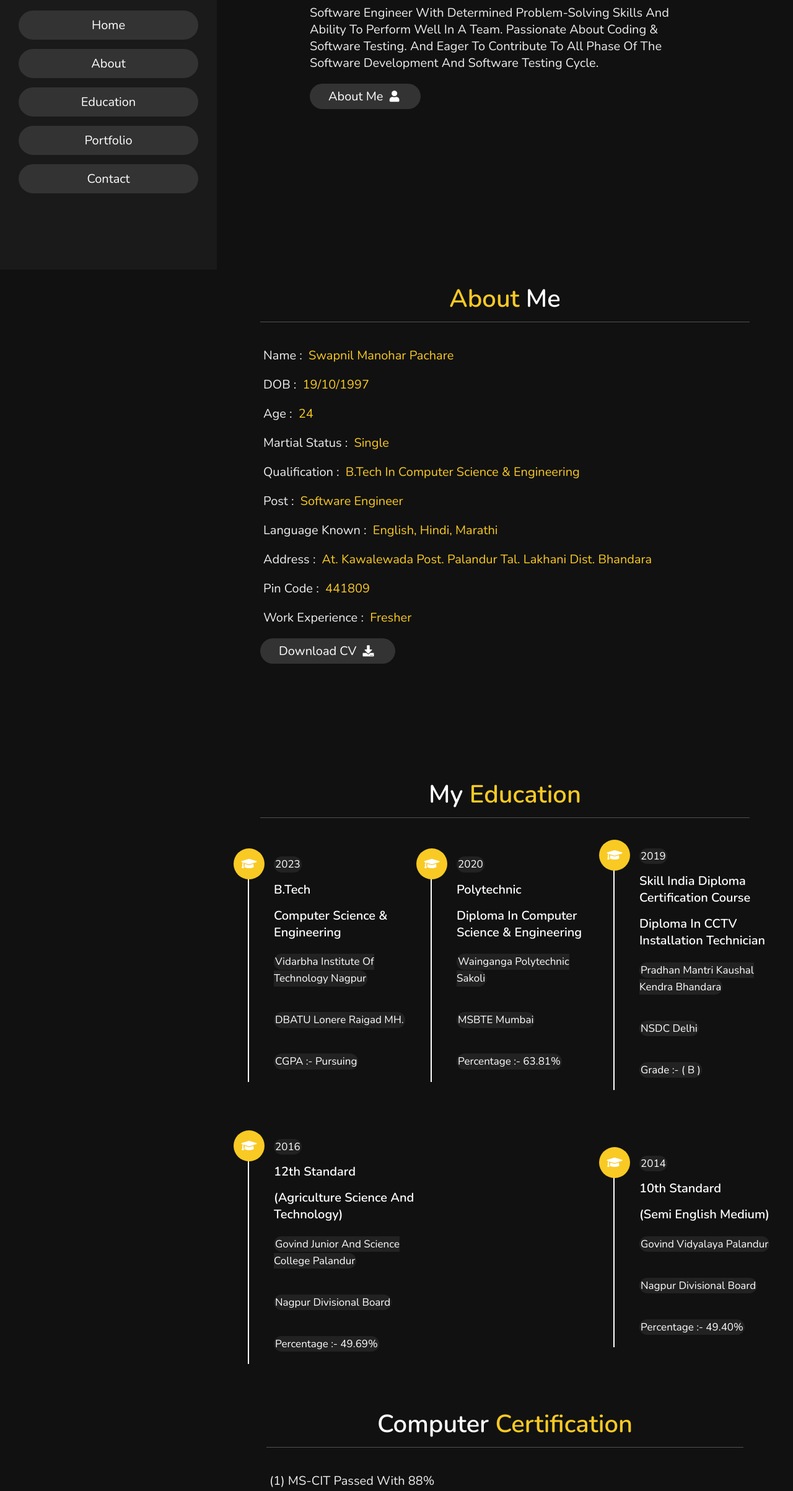
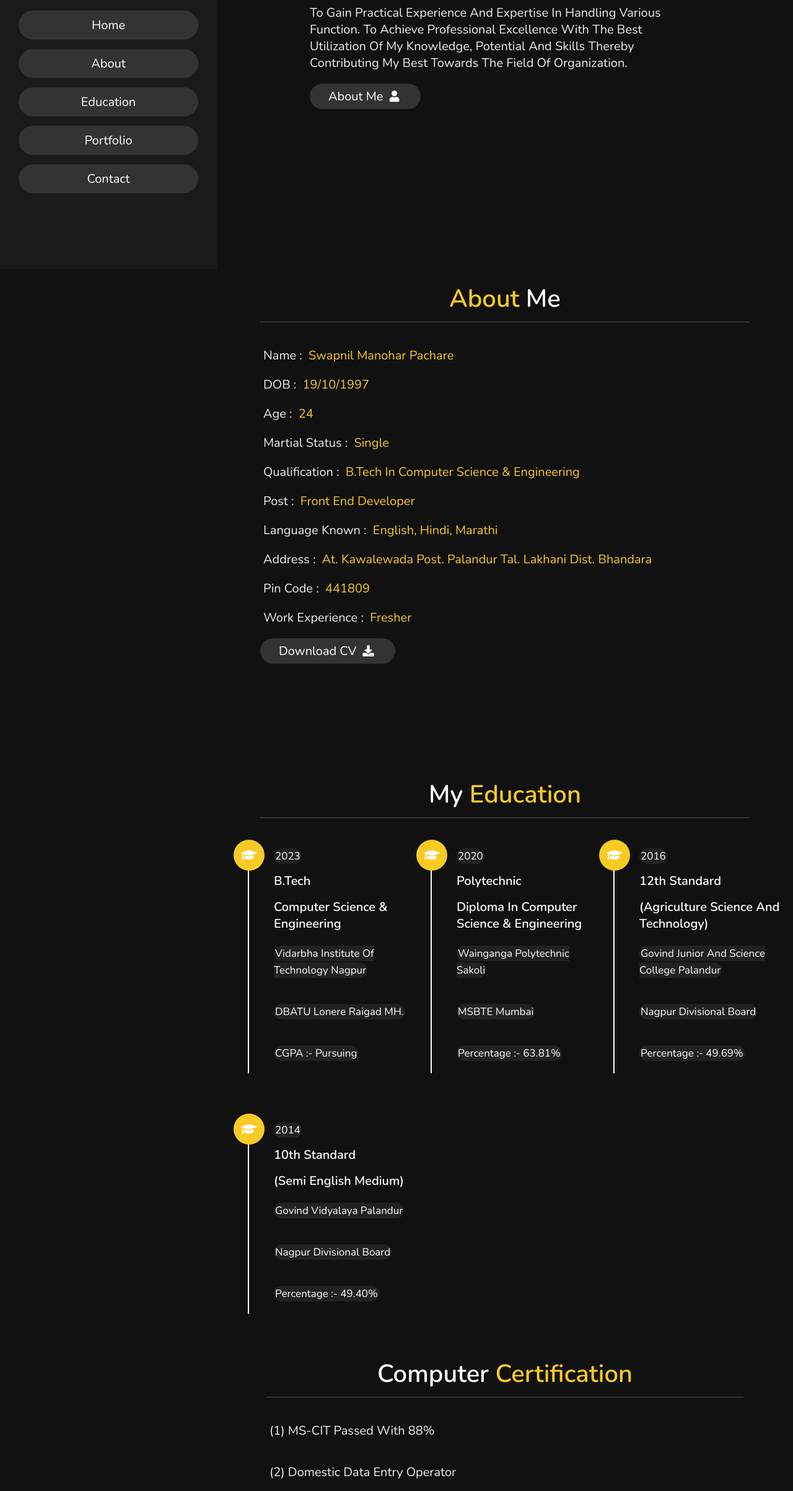
Before and after one commit to sappupachare/sappupachare.github.io, a plain HTML site: page index.html in a window 1280 px wide. Shown: the part 365-2771 px from the top of the page at 62% size. Drawn offline with nearby package versions, Linux system fonts and the light colour scheme.

Commit message:
Update and rename index19.html to index.html

```diff
--- a/index19.html
+++ b/index.html
@@ -46,7 +46,9 @@
 
     <h3>HI THERE !</h3>
     <h1>I'M <span>Swapnil Pachare</span></h1>
-    <p> Software Engineer with determined problem-solving skills and ability to perform well in a team. Passionate about coding & Software Testing. and Eager to contribute to all phase of the software development and Software testing cycle.
+    <p>To gain practical experience and expertise in handling various function.
+To achieve professional excellence with the best utilization of my knowledge, potential
+and skills thereby contributing my best towards the field of organization.
     </p>
     <a href="#about"><button class="btn">about me <i class="fas fa-user"></i></button></a>
 
@@ -68,7 +70,7 @@
         <h3> <span> Age : </span> 24 </h3>
 		<h3> <span> Martial Status : </span> Single </h3>
         <h3> <span> Qualification : </span> B.Tech in Computer Science & Engineering </h3>
-        <h3> <span> Post : </span> Software Engineer </h3>
+        <h3> <span> Post : </span> Front End Developer </h3>
         <h3> <span> Language Known : </span> English, hindi, Marathi </h3>
 		<h3> <span> Address : </span> At. Kawalewada Post. Palandur Tal. Lakhani Dist. Bhandara </h3>
 		<h3> <span> Pin Code : </span> 441809 </h3>
@@ -112,16 +114,6 @@
 
     <div class="box">
         <i class="fas fa-graduation-cap"></i>
-        <span>2019</span>
-        <h3>Skill India Diploma Certification Course</h3>
-        <h3>Diploma in CCTV Installation Technician</h3>
-        <p><span>Pradhan Mantri Kaushal Kendra Bhandara</span></p>
-        <p><span>NSDC Delhi</span></p>
-        <p><span>Grade :- ( B )</span></p>
-    </div>
-
-    <div class="box">
-        <i class="fas fa-graduation-cap"></i>
         <span>2016</span>
         <h3>12th Standard</h3>
  <h3>(Agriculture Science and Technology)</h3>
@@ -150,10 +142,10 @@
 
     <div class="info">
  <h3><span>(1) MS-CIT Passed with 88%</span><h3>
-<h3><span>(2) Data Entry Operator</span></h3>
+<h3><span>(2) Domestic Data Entry Operator</span></h3>
 <h3><span>(3) Tally ERP 9 for Beginners</span></h3>
 <h3></h3>
-<h1 class="heading"> Professional <span>Certification</span> </h1>
+<h1 class="heading"> Extra Curriculum <span>Activities</span> </h1>
 <h3><span> Computer Networking</span></h3>
 <h3><span> Domestic Data Entry Operator</span></h3>
 <h3><span> Software Engineering</span></h3>
@@ -197,9 +189,6 @@
 		<h3><span>Back End :- Php, MySQL </span></h3>
 		<h3> (4) Technical Support Engineer </h3>
 		<h3><span> Desktop Support, System Support, Hardware & network Engineer</span> </h3>
-		<h3> (5) CCTV Installation Technician </h3>
-		<h3><span> CCTV Camera Operator, Computer Operator </span></h3>
-		<h3></h3>
 
 		<h1 class="heading"> Projects </h1>
 		<h3> (1) Banking Management System </h3>
```
